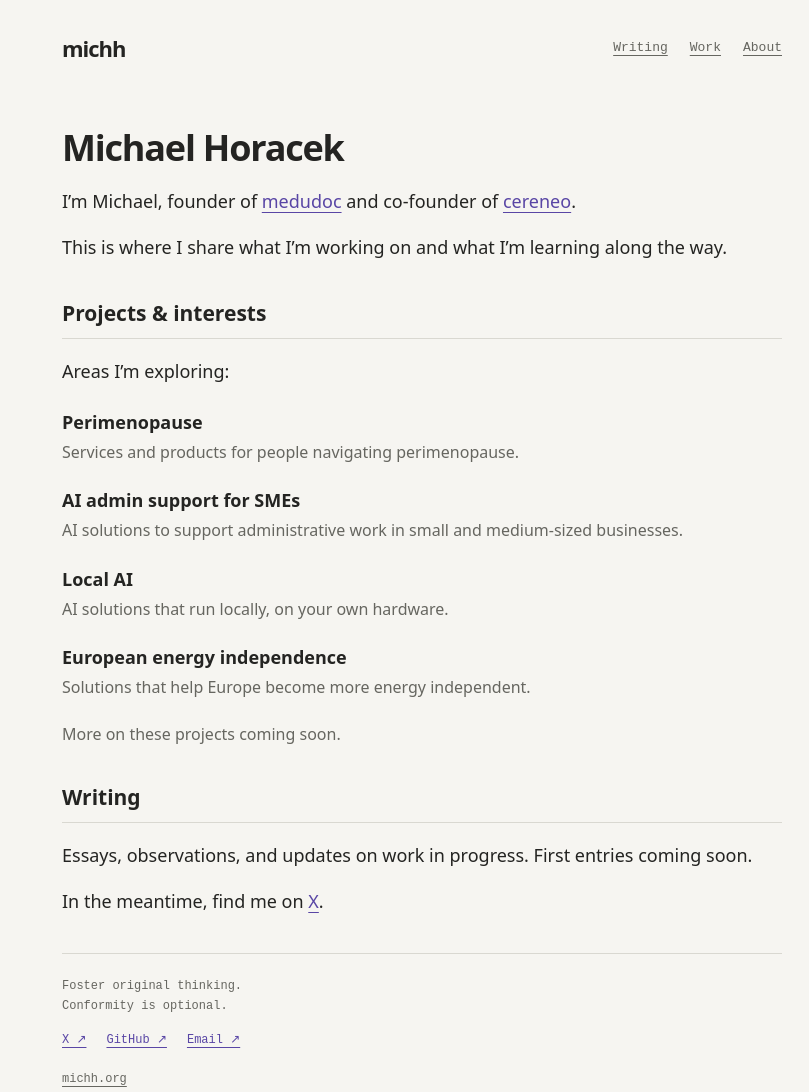
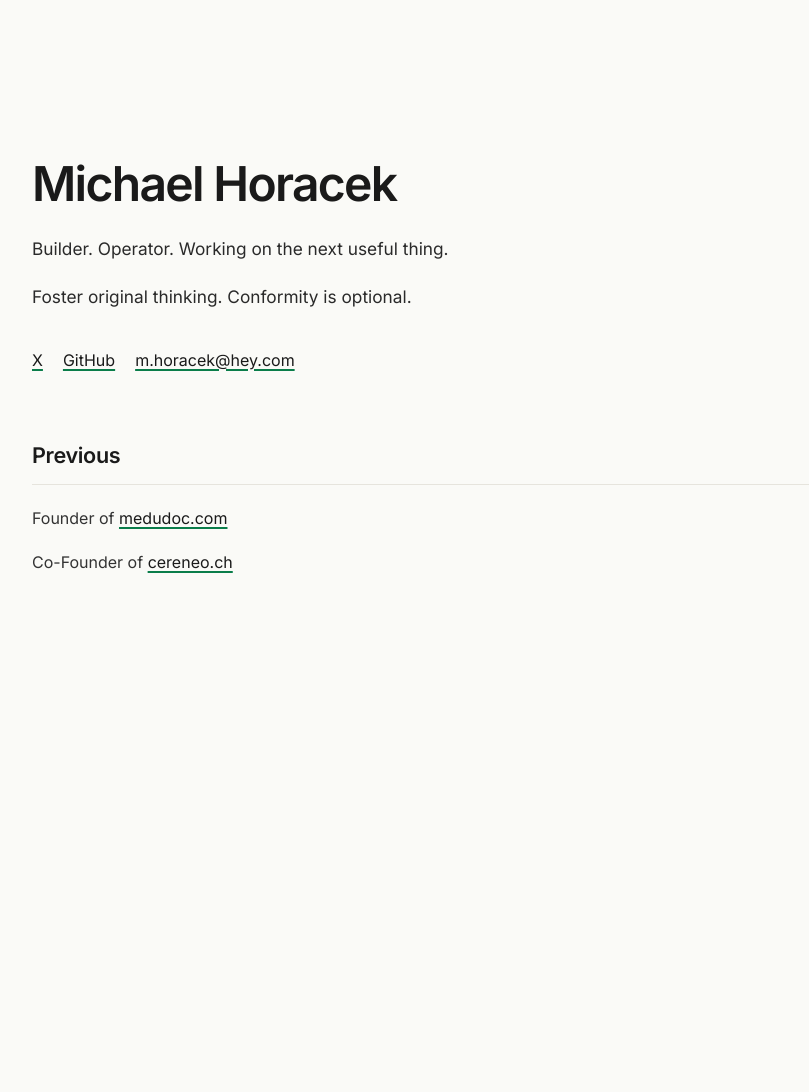
Before and after one commit to elholg25-hub/michh, a plain HTML site: page index.html in a window 1280 px wide. Shown: the whole page, without its empty margins (218-1027 px from the left). After the commit the page ends 800 px from the top, so only its background shows below. Drawn offline with Linux system fonts and the light colour scheme.

Commit message:
Revert "Update site with content-first layout and project interests"
This reverts commit 279dd496f600253f6f6ff359121962a82321eed8.

```diff
--- a/index.html
+++ b/index.html
@@ -3,46 +3,92 @@
   <head>
     <meta charset="utf-8">
     <meta name="viewport" content="width=device-width, initial-scale=1">
-  <title>Michael Horacek — MICHH</title>
-  <meta name="description" content="Michael Horacek. Founder of medudoc and co-founder of cereneo. Work, writing, and independent thinking.">
-  <meta property="og:title" content="Michael Horacek — MICHH">
-  <meta property="og:description" content="Work, writing, and independent thinking. The personal site of Michael Horacek.">
-  <meta property="og:type" content="website">
-  <meta property="og:url" content="https://michh.org/">
-  <link rel="icon" href="favicon.svg" type="image/svg+xml">
-  <link rel="stylesheet" href="styles.css">
+    <title>Michael Horacek</title>
+    <link rel="preconnect" href="https://fonts.googleapis.com">
+    <link rel="preconnect" href="https://fonts.gstatic.com" crossorigin>
+    <link href="https://fonts.googleapis.com/css2?family=Inter:wght@400;500;600&display=swap" rel="stylesheet">
+    <style>
+      :root {
+        --fg: #1a1a1a;
+        --muted: #6b6b6b;
+        --bg: #fafaf7;
+        --accent: #0a7d4a;
+        --rule: #e6e4dd;
+      }
+      * { box-sizing: border-box; }
+      html, body {
+        margin: 0;
+        background: var(--bg);
+        color: var(--fg);
+        font-family: Inter, Geist, -apple-system, BlinkMacSystemFont, "Segoe UI", system-ui, sans-serif;
+        font-size: 16px;
+        line-height: 1.65;
+        -webkit-font-smoothing: antialiased;
+      }
+      main { padding: 160px 32px 140px; }
+      .content { max-width: 780px; margin: 0 auto; }
+      @media (max-width: 640px) {
+        main { padding: 96px 22px; }
+      }
+      h1 {
+        font-size: 3rem;
+        letter-spacing: -0.035em;
+        line-height: 1.02;
+        font-weight: 600;
+        margin: 0 0 0.55em;
+      }
+      h2 {
+        font-size: 1.35rem;
+        font-weight: 600;
+        letter-spacing: -0.015em;
+        margin: 3em 0 0.9em;
+        padding-bottom: 0.5em;
+        border-bottom: 1px solid var(--rule);
+      }
+      p {
+        margin: 0 0 1.1em;
+        color: #333;
+        max-width: 65ch;
+      }
+      .intro p {
+        font-size: 1.08rem;
+        color: #2a2a2a;
+      }
+      a {
+        color: var(--fg);
+        text-decoration: underline;
+        text-decoration-color: var(--accent);
+        text-decoration-thickness: 1.5px;
+        text-underline-offset: 3px;
+      }
+      a:hover { color: var(--accent); }
+      .links {
+        display: flex;
+        flex-wrap: wrap;
+        gap: 0.9rem 1.25rem;
+        margin: 2.2em 0 0;
+      }
+      .links p { margin: 0; }
+    </style>
   </head>
   <body>
-  <a class="skip-link" href="#main">Skip to content</a>
-  <div class="site-shell">
-    <header class="site-header">
-      <a class="wordmark" href="index.html" aria-label="MICHH home">michh</a>
-      <nav aria-label="Main navigation"><a href="thoughts.html">Writing</a><a href="projects.html">Work</a><a href="me.html">About</a></nav>
-    </header>
-    <main id="main">
-      <section class="intro-section" aria-labelledby="intro-title">
-        <h1 id="intro-title">Michael Horacek</h1>
-        <p>I’m Michael, founder of <a href="https://medudoc.com/en/">medudoc</a> and co-founder of <a href="https://cereneo.ch/en/">cereneo</a>.</p>
-        <p>This is where I share what I’m working on and what I’m learning along the way.</p>
-      </section>
-      <section class="content-section" aria-labelledby="projects-title">
-        <h2 id="projects-title">Projects &amp; interests</h2>
-        <p>Areas I’m exploring:</p>
-        <ul class="project-list">
-          <li><h3>Perimenopause</h3><p>Services and products for people navigating perimenopause.</p></li>
-          <li><h3>AI admin support for SMEs</h3><p>AI solutions to support administrative work in small and medium-sized businesses.</p></li>
-          <li><h3>Local AI</h3><p>AI solutions that run locally, on your own hardware.</p></li>
-          <li><h3>European energy independence</h3><p>Solutions that help Europe become more energy independent.</p></li>
-        </ul>
-        <p class="section-note">More on these projects coming soon.</p>
-      </section>
-      <section class="content-section" aria-labelledby="writing-title">
-        <h2 id="writing-title">Writing</h2>
-        <p>Essays, observations, and updates on work in progress. First entries coming soon.</p>
-        <p>In the meantime, find me on <a href="https://x.com/elysianfields">X</a>.</p>
-      </section>
+    <main>
+      <div class="content">
+        <h1>Michael Horacek</h1>
+        <div class="intro">
+          <p>Builder. Operator. Working on the next useful thing.</p>
+          <p>Foster original thinking. Conformity is optional.</p>
+        </div>
+        <div class="links">
+          <p><a href="https://x.com/elysianfields">X</a></p>
+          <p><a href="https://github.com/elholg25-hub">GitHub</a></p>
+          <p><a href="mailto:m.horacek@hey.com">m.horacek@hey.com</a></p>
+        </div>
+
+        <h2>Previous</h2>
+        <p>Founder of <a href="https://medudoc.com/en/">medudoc.com</a></p>
+        <p>Co-Founder of <a href="https://cereneo.ch/en/">cereneo.ch</a></p>
+      </div>
     </main>
-    <footer class="site-footer"><p>Foster original thinking.<br><span>Conformity is optional.</span></p><div class="footer-links"><a href="https://x.com/elysianfields">X ↗</a><a href="https://github.com/elholg25-hub">GitHub ↗</a><a href="mailto:m.horacek@hey.com">Email ↗</a></div><a class="footer-mark" href="index.html">michh.org</a></footer>
-  </div>
   </body>
 </html>
--- a/styles.css
+++ /dev/null
@@ -1,53 +0,0 @@
-:root {
-  --paper: #f6f5f1;
-  --ink: #242422;
-  --accent: #5946a5;
-  --muted: #666660;
-  --rule: #d9d8d1;
-  --sans: system-ui, -apple-system, BlinkMacSystemFont, "Segoe UI", sans-serif;
-  --mono: ui-monospace, "Cascadia Code", "Liberation Mono", monospace;
-}
-* { box-sizing: border-box; }
-html { background: var(--paper); color: var(--ink); }
-body { margin: 0; font: 18px/1.65 var(--sans); -webkit-font-smoothing: antialiased; }
-::selection { background: var(--accent); color: var(--paper); }
-a { color: var(--accent); text-underline-offset: 4px; text-decoration-thickness: 1px; }
-a:hover { text-decoration-thickness: 2px; }
-a:focus-visible { outline: 2px solid var(--accent); outline-offset: 5px; }
-p, h1, h2, h3 { margin: 0; }
-p + p { margin-top: 16px; }
-h1 { font-size: 36px; line-height: 1.2; letter-spacing: -1.2px; font-weight: 650; }
-h2 { font-size: 21px; line-height: 1.4; font-weight: 650; }
-h3 { font-size: 18px; line-height: 1.5; font-weight: 600; }
-.site-shell { max-width: 776px; padding: 0 28px; margin: auto; }
-.site-header { padding: 30px 0; display: flex; align-items: center; justify-content: space-between; gap: 20px; flex-wrap: wrap; }
-.wordmark { color: var(--ink); font-size: 22px; font-weight: 700; letter-spacing: -1px; text-decoration: none; }
-nav { display: flex; flex-wrap: wrap; gap: 22px; font: 13px/1.6 var(--mono); }
-nav a { color: var(--muted); }
-nav a[aria-current="page"] { color: var(--accent); text-decoration-thickness: 2px; }
-.intro-section, .page-heading { padding: 30px 0 36px; }
-.intro-section h1, .page-heading h1 { margin-bottom: 18px; }
-.content-section { margin-bottom: 36px; }
-.content-section > h2 { border-bottom: 1px solid var(--rule); padding-bottom: 10px; margin-bottom: 18px; }
-.project-list { list-style: none; padding: 0; margin: 22px 0 0; }
-.project-list li + li { margin-top: 22px; }
-.project-list p { color: var(--muted); font-size: 16px; margin-top: 3px; }
-.muted, .section-note { color: var(--muted); font-size: 16px; }
-.section-note { margin-top: 20px; }
-.background-list { padding-left: 22px; margin: 16px 0 0; }
-.background-list li + li { margin-top: 8px; }
-.page-content { padding-bottom: 36px; }
-.page-content h2 { margin-bottom: 14px; }
-.text-link { display: inline-block; margin-top: 18px; }
-.site-footer { border-top: 1px solid var(--rule); padding: 22px 0 34px; font: 12px/1.7 var(--mono); color: var(--muted); }
-.footer-links { display: flex; flex-wrap: wrap; gap: 20px; margin-top: 14px; }
-.footer-mark { display: inline-block; color: var(--muted); margin-top: 18px; }
-.skip-link { position: fixed; top: 12px; left: 12px; transform: translateY(-200%); background: var(--ink); color: var(--paper); padding: 8px 16px; z-index: 10; }
-.skip-link:focus { transform: translateY(0); }
-@media (max-width: 480px) {
-  .site-shell { padding: 0 22px; }
-  .site-header { padding: 24px 0; gap: 16px; }
-  nav { gap: 16px; }
-  h1 { font-size: 32px; }
-  .intro-section, .page-heading { padding-top: 20px; }
-}
```
Also changed, not shown: me.html (+18 -17 lines), projects.html (+18 -30 lines), thoughts.html (+18 -17 lines), favicon.svg (deleted), 1 other file. Lines whose indentation alone changed are shown as unchanged.
